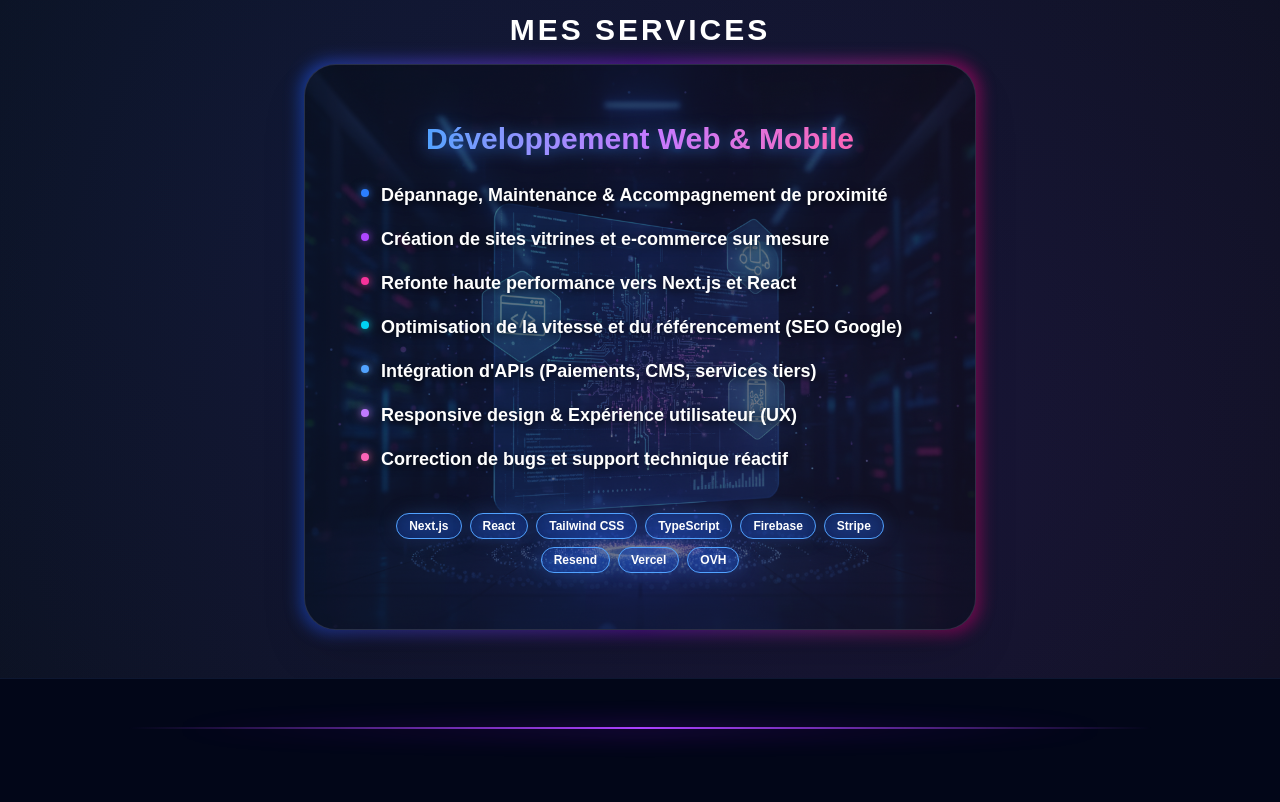
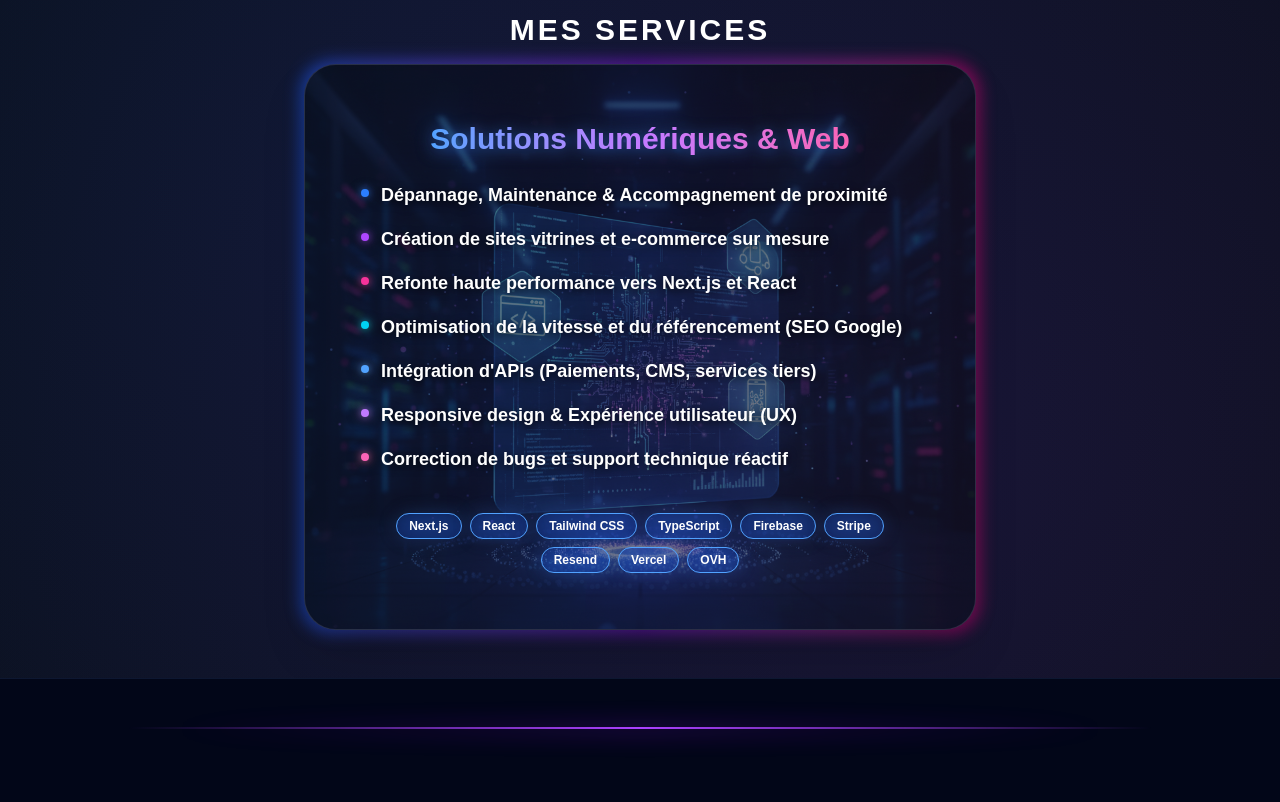
Before and after one commit to VidadTol/david_tolza_portfolio, a Next.js app: page / in a window 1280 px wide. Shown: the part 2400-3202 px from the top of the page. Built offline with nearby package versions, Linux system fonts and the light colour scheme.

Commit message:
feat: Update service title in ServicesSection component for improved clarity

```diff
--- a/components/ServicesSection.tsx
+++ b/components/ServicesSection.tsx
@@ -59,7 +59,7 @@ export default function ServicesSection() {
             </div>
 
             <h3 className="text-2xl md:text-3xl font-extrabold mb-6 bg-gradient-to-r from-blue-400 via-purple-400 to-pink-400 bg-clip-text text-transparent text-center drop-shadow-[0_2px_8px_rgba(59,130,246,0.6)]">
-              Développement Web & Mobile
+              Solutions Numériques & Web
             </h3>
 
             <ul className="text-white space-y-4 text-base md:text-lg w-full font-semibold drop-shadow-[0_2px_4px_rgba(0,0,0,0.8)]">
```
